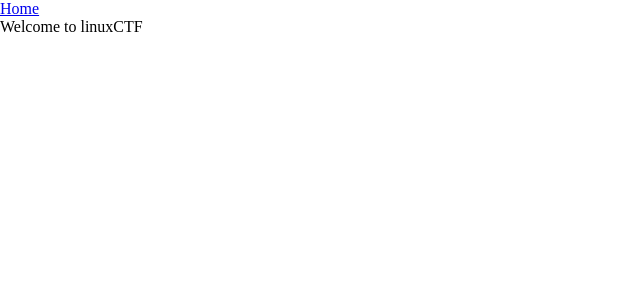
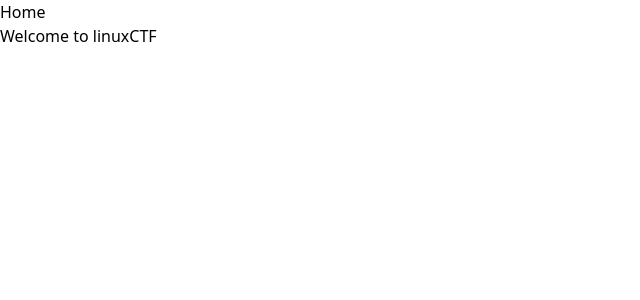
Before and after one commit to DaveSaah/linuxCTF, a Vue app: page / in a window 1280 px wide. Shown: the top 300 px of the page, without its empty margins (0-640 px from the left). Built offline with nearby package versions, Linux system fonts and the light colour scheme.

Commit message:
feat: add tailwindcss

```diff
--- a/package.json
+++ b/package.json
@@ -18,7 +18,9 @@
     "cypress": "cypress open"
   },
   "dependencies": {
+    "@tailwindcss/vite": "^4.0.7",
     "pinia": "^3.0.1",
+    "tailwindcss": "^4.0.7",
     "vue": "^3.5.13",
     "vue-router": "^4.5.0"
   },
--- a/src/assets/main.css
+++ b/src/assets/main.css
@@ -1,3 +1,5 @@
+@import 'tailwindcss';
+
 * {
   margin: 0;
 }
--- a/vite.config.ts
+++ b/vite.config.ts
@@ -4,6 +4,7 @@ import { defineConfig } from 'vite'
 import vue from '@vitejs/plugin-vue'
 import vueJsx from '@vitejs/plugin-vue-jsx'
 import vueDevTools from 'vite-plugin-vue-devtools'
+import tailwindcss from '@tailwindcss/vite'
 
 // https://vite.dev/config/
 export default defineConfig({
@@ -11,6 +12,7 @@ export default defineConfig({
     vue(),
     vueJsx(),
     vueDevTools(),
+    tailwindcss(),
   ],
   resolve: {
     alias: {
```
Also changed, not shown: 1 other file (tests, documents, lock files or other folders).
